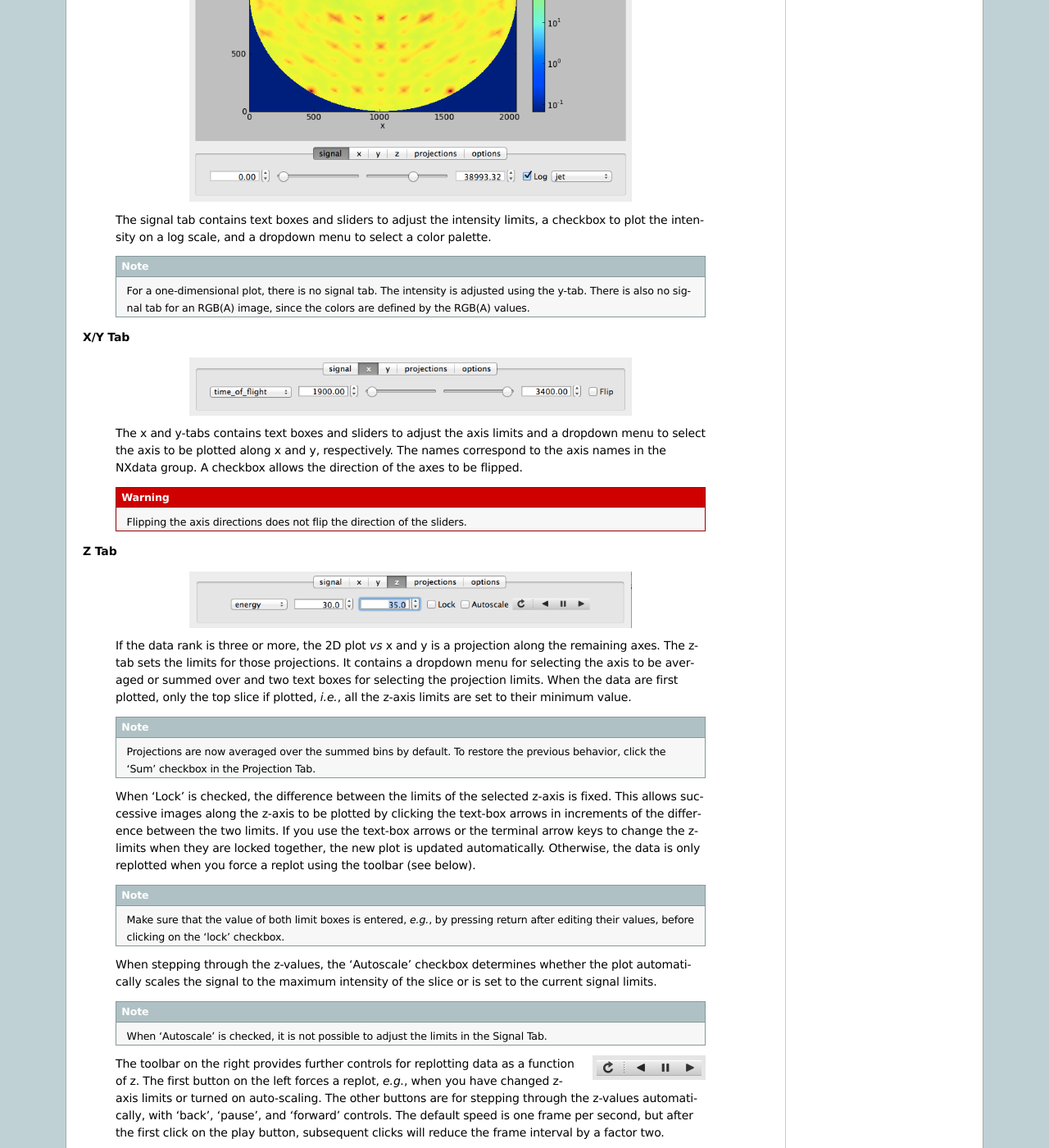
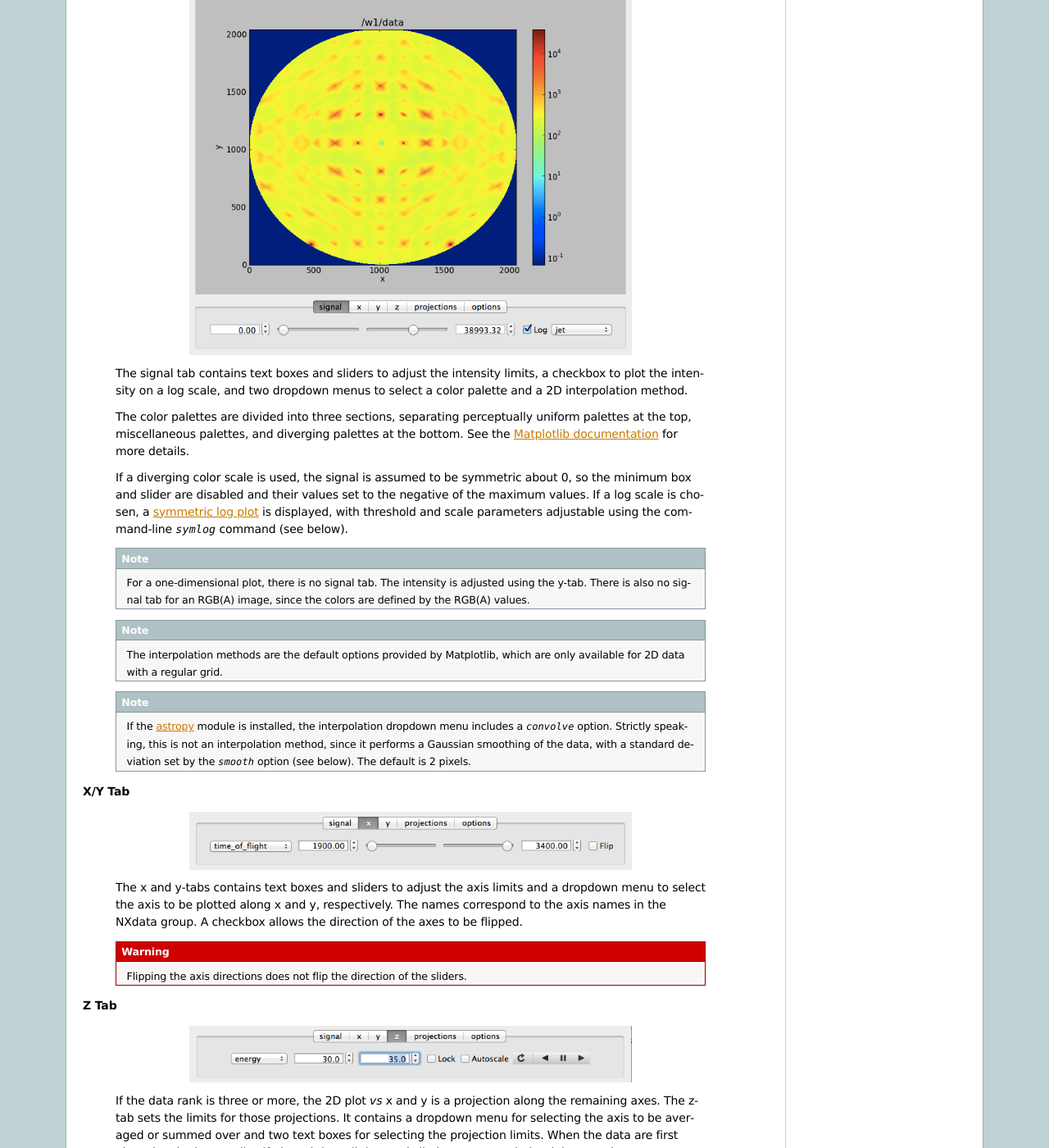
Before and after one commit to nexpy/nexpy, a Sphinx documentation site: the page built from doc/source/pythongui.rst, in a window 1280 px wide and 1400 px high, scrolled down 8286 px. Shown: the whole window at 82% size. Built offline with Sphinx 7.4.7, drawn with Linux system fonts in a browser that asks for light colours; some of the changed text lies outside the part shown.

Commit message:
Update documentation

```diff
--- a/doc/source/pythongui.rst
+++ b/doc/source/pythongui.rst
@@ -292,6 +292,17 @@
               principle, an entire NeXus data tree to be constructed using menu
               calls.
 
+**Set Default**
+    This sets the `default` attribute in the parent group to the currently
+    selected group, *i.e.*, if the selected group is an NXdata (NXentry) group,
+    the attribute will be set in the parent NXentry (NXroot) group. The
+    `default` attribute is used to identify the default data to be plotted.
+
+    .. note:: When a NXdata group is set as the default, the parent NXentry
+              group is also set as the default in the parent NXroot group
+              provided one has not already been set. The default entry can be
+              overridden.
+
 **Fit Data**
     Fits the selected tree item. This assumes that the selected item is a valid
     NXdata group. The menu item triggers a dialog box, which allows functions
@@ -431,12 +442,35 @@
        :width: 75%
 
     The signal tab contains text boxes and sliders to adjust the intensity
-    limits, a checkbox to plot the intensity on a log scale, and a dropdown menu
-    to select a color palette.
+    limits, a checkbox to plot the intensity on a log scale, and two dropdown
+    menus to select a color palette and a 2D interpolation method.
+
+    The color palettes are divided into three sections, separating perceptually
+    uniform palettes at the top, miscellaneous palettes, and diverging palettes
+    at the bottom. See the `Matplotlib documentation
+    <http://matplotlib.org/users/colormaps.html>`_ for more details.
+
+    If a diverging color scale is used, the signal is assumed to be symmetric
+    about 0, so the minimum box and slider are disabled and their values set to
+    the negative of the maximum values. If a log scale is chosen, a `symmetric
+    log plot <http://matplotlib.org/users/colormapnorms.html#symmetric-logarithmic>`_
+    is displayed, with threshold and scale parameters adjustable using the
+    command-line `symlog` command (see below).
 
     .. note:: For a one-dimensional plot, there is no signal tab. The intensity
               is adjusted using the y-tab. There is also no signal tab for an
               RGB(A) image, since the colors are defined by the RGB(A) values.
+
+    .. note:: The interpolation methods are the default options provided by
+              Matplotlib, which are only available for 2D data with a regular
+              grid.
+
+    .. note:: If the `astropy <http://www.astropy.org>`_ module is installed,
+              the interpolation dropdown menu includes a `convolve` option.
+              Strictly speaking, this is not an interpolation method, since it
+              performs a Gaussian smoothing of the data, with a standard
+              deviation set by the `smooth` option (see below). The default is
+              2 pixels.
 
 **X/Y Tab**
 
@@ -564,8 +598,8 @@
       scratch workspace 'w0'.
     * **Edit** - opens dialog to customize both image and point plots. Use this
       to change the title and axis labels, modify the image aspect ratio and
-      skew angles, turn axis grids on or off, or modify the point plot markers
-      and lines.
+      skew angles, turn axis grids on or off and set their styles, or modify the
+      point plot markers and lines.
 
     On the far right of the toolbar, the data and axis values are dynamically
     updated to the values under the current mouse location.
@@ -616,6 +650,14 @@
 .. image:: /images/skewed-axis.png
    :align: center
    :width: 75%
+
+* Set Smoothing Width::
+
+    >>> plotview.smooth = <stddev>
+
+  This sets the standard deviation in pixels for the Gaussian smoothing of the
+  data performed when the 'convolve' option is selected in the Signal tab. The
+  default value is 2.
 
 * Set Offsets::
 
@@ -683,14 +725,13 @@
   <http://matplotlib.org/users/colormapnorms.html#symmetric-logarithmic>`_ for
   more details. The maximum and minimum signal values are set to +/- vmax.
 
+  Calling ``symlog`` will set the ``linthresh`` and ``linscale`` parameters for
+  future plots. Call it without any parameters to set them to their default
+  values, ``linthresh=vmax/10`` and ``linscale=0.1``.
+
   .. note:: There are a number of diverging color maps, such as ``coolwarm``,
-            that are ideal for displaying symmetric log data.
-
-  .. warning:: This is not fully integrated into the plotting software, so if
-               you make any changes to the plot, such as switching axes, it may
-               be necessary to run this command again. It is possible to change
-               the z-axis values, *.e.g.*, by playing a movie, but you should
-               uncheck the ``Autoscale`` box.
+            that are ideal for displaying symmetric log data. Some are available
+            at the bottom of the color map dropdown menu in the Signal tab.
 
 
 Fitting NeXus Data
```
Also changed, not shown: README.rst (+10 -0 lines), doc/source/pythonshell.rst (+12 -7 lines).
